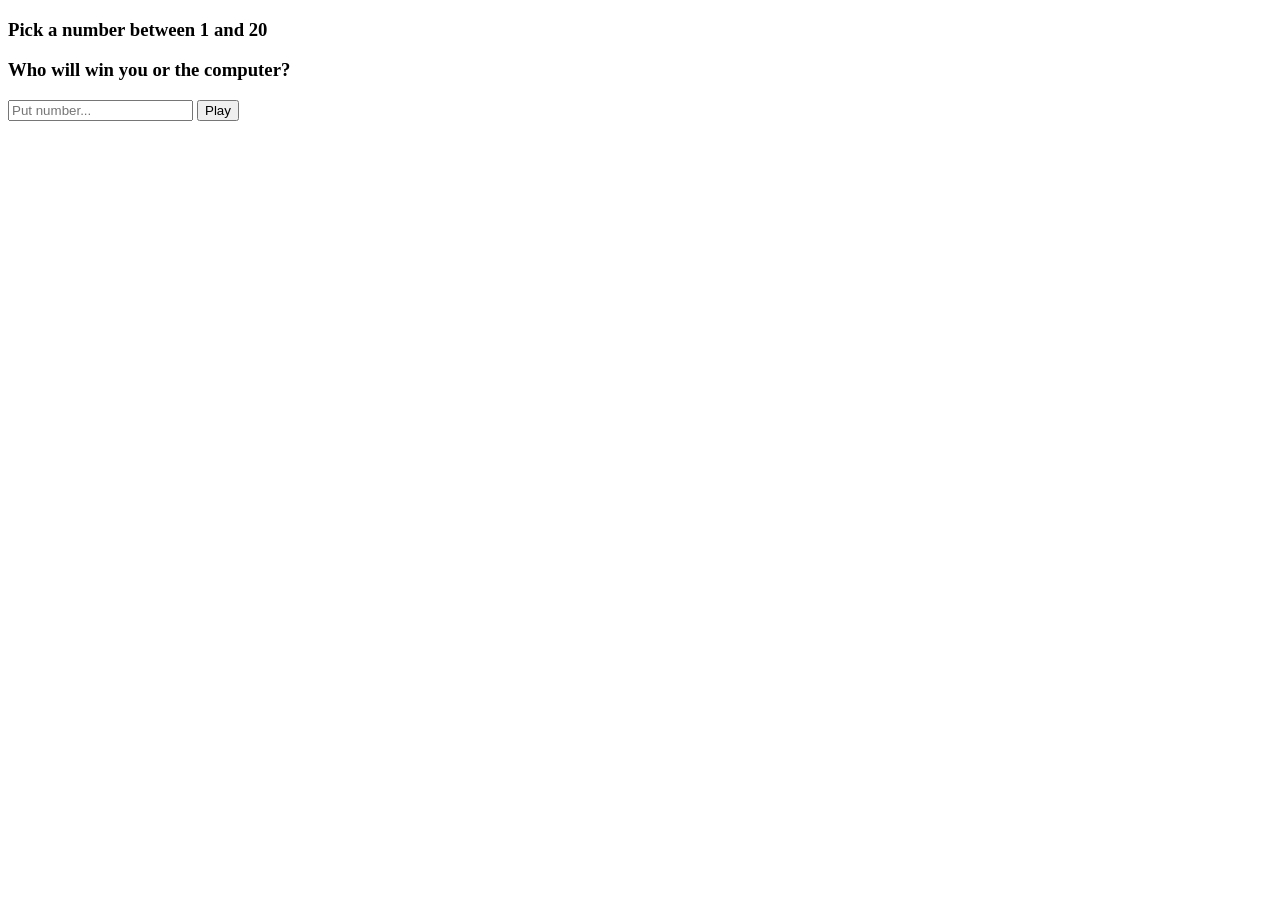
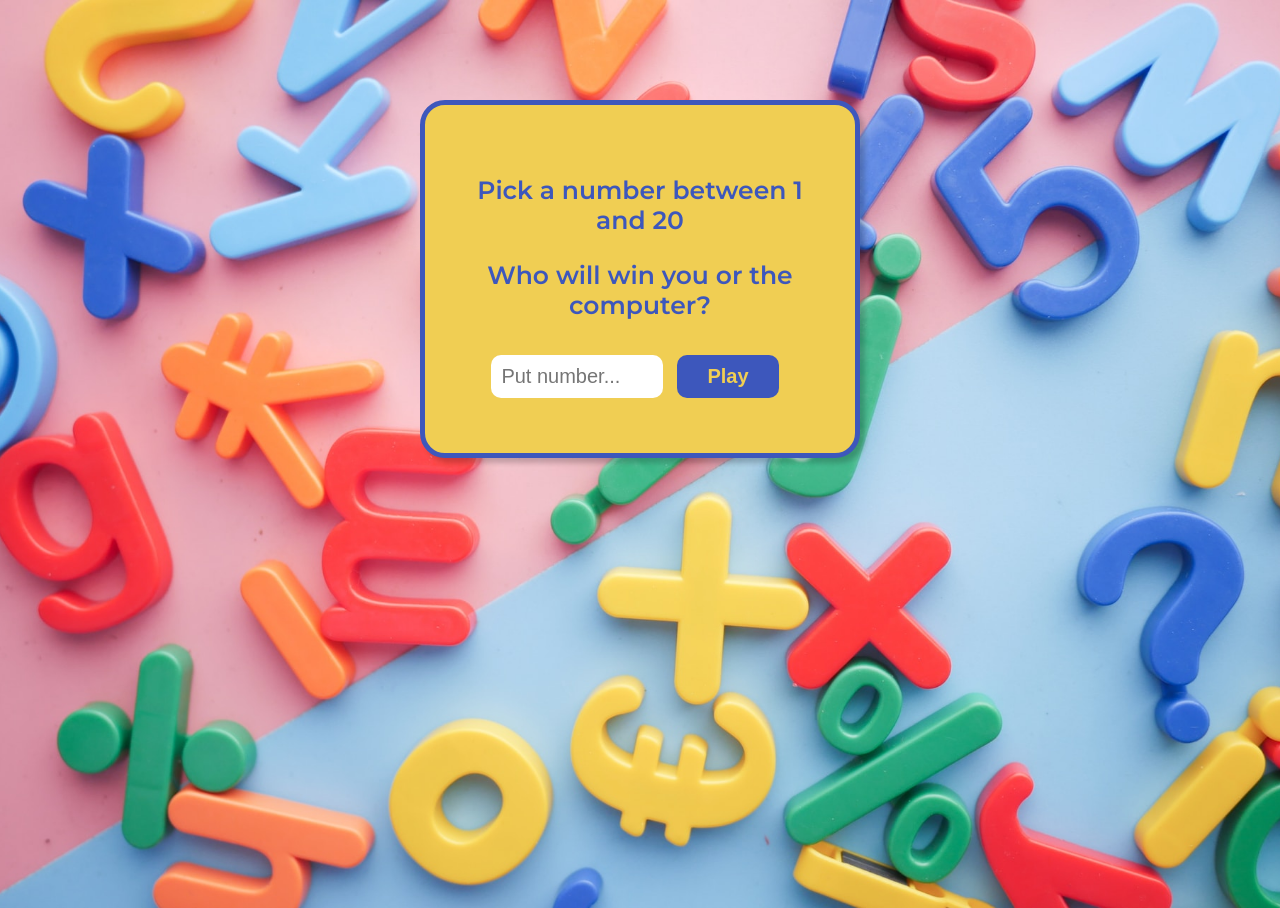
Before and after one commit to AnnaMitchellDeveloper/guess-number-game-2023, a plain HTML site: page index.html in a window 1280 px wide. Before the commit the page ends 800 px from the top, so only its background shows below. Drawn offline with Linux system fonts and the light colour scheme; some packages are replaced by stand-ins of ours; a script that the page names is missing.

Commit message:
Adde CSS

```diff
--- a/index.html
+++ b/index.html
@@ -1,17 +1,23 @@
 <!DOCTYPE html>
 <html lang="en">
   <head>
-	<meta charset="UTF-8">
-	<meta http-equiv="X-UA-Compatible" content="IE=edge">
-	<meta name="viewport" content="width=device-width, initial-scale=1.0">
-	<link rel="stylesheet" href="src/style.css">
-	<title>Guess My Number</title>
+    <meta charset="UTF-8" />
+    <meta http-equiv="X-UA-Compatible" content="IE=edge" />
+    <meta name="viewport" content="width=device-width, initial-scale=1.0" />
+    <link rel="preconnect" href="https://fonts.googleapis.com" />
+    <link rel="preconnect" href="https://fonts.gstatic.com" crossorigin />
+    <link
+      href="https://fonts.googleapis.com/css2?family=Montserrat:wght@600&display=swap"
+      rel="stylesheet"
+    />
+    <link rel="stylesheet" href="src/style.css" />
+    <title>🎲 Guess My Number</title>
   </head>
   <body>
     <div class="container">
       <h3>Pick a number between 1 and 20</h3>
       <h3>Who will win you or the computer?</h3>
-		<input type="text" placeholder="Put number..." id="guess">
+      <input type="text" placeholder="Put number..." id="guess" />
       <button id="btn">Play</button>
     </div>
 
--- a/src/style.css
+++ b/src/style.css
@@ -0,0 +1,53 @@
+body {
+	font-family: 'Montserrat', sans-serif;
+	background-image: url("../images/bg-picture.jpg");
+	background-repeat: no-repeat;
+	background-size: cover;
+	min-height: 100vh;
+	text-align: center;
+	background-position: center;
+	background-color: #95baca;
+}
+h3 {
+	font-size: 25px;
+}
+.container {
+	display: block;
+	margin: 0 auto;
+	margin-top: 100px;
+	background: #f0ce53;
+	width: 30%;
+	padding: 45px 25px;
+	border-radius: 25px;
+	border: 5px solid #3d57bc;
+	color: #3d57bc;
+	box-shadow: 5px 5px 5px rgba(0, 0, 0, 0.2);
+}
+#guess {
+	padding: 10px;
+	width: 40%;
+	border-radius: 10px;
+	border: none;
+	font-size: 20px;
+}
+#btn {
+	margin: 10px;
+	padding: 10px 30px;
+	border-radius: 10px;
+	background: #3d57bc;
+	color: #f0ce53;
+	font-weight: bold;
+	font-size: 20px;
+	border: none;
+}
+
+@media all and (max-width:900px) {
+	.container {
+		width: 60%;
+	}
+}
+@media all and (max-width:500px) {
+	.container {
+		width: 80%;
+	}
+}
```
Also changed, not shown: images/bg-picture.jpg (added). Lines whose indentation alone changed are shown as unchanged.
